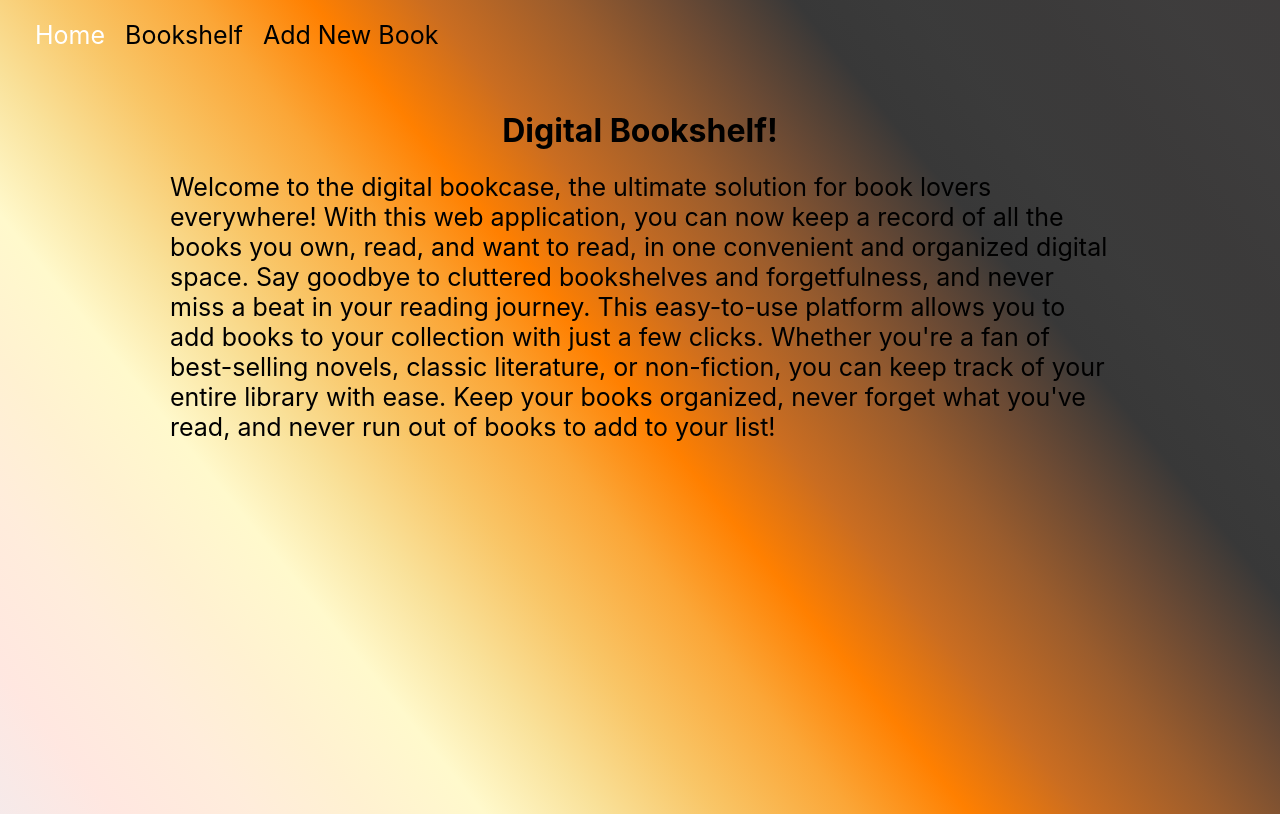
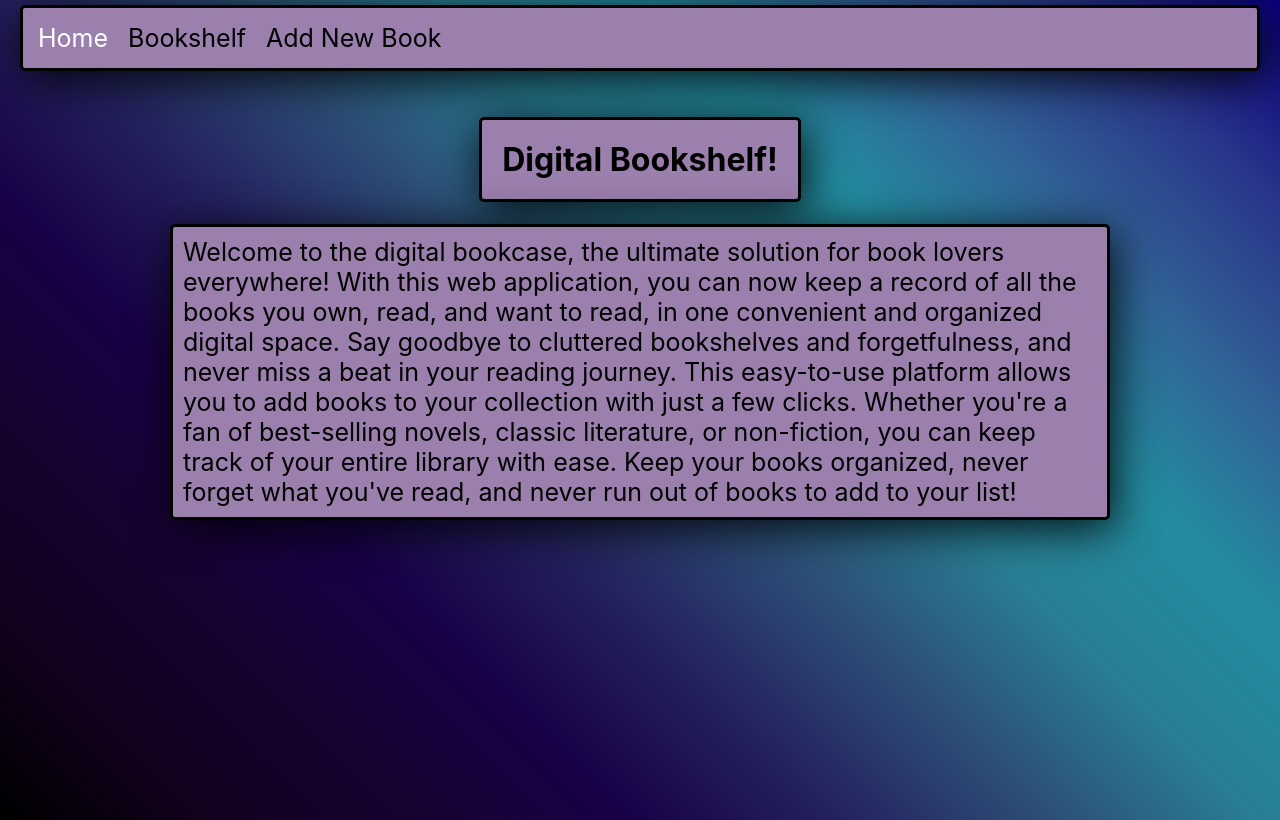
Before and after one commit to Creasser/Blakes-Bookshelf, a React (Create React App) app: page / in a window 1280 px wide. Built offline with nearby package versions, Linux system fonts and the light colour scheme; data requests are answered from the project's data file.

Commit message:
style changes

```diff
--- a/src/components/Home.js
+++ b/src/components/Home.js
@@ -3,7 +3,7 @@ import React from "react";
 function Home(){
 
     return (
-        <div className="homepage">
+        <div className="container">
             <h1 id="title">Digital Bookshelf!</h1>
             <div className="home">Welcome to the digital bookcase, the ultimate solution for book lovers everywhere! With this web application, you can now keep a record of all the books you own, read, and want to read, in one convenient and organized digital space. Say goodbye to cluttered bookshelves and forgetfulness, and never miss a beat in your reading journey. This easy-to-use platform allows you to add books to your collection with just a few clicks. Whether you're a fan of best-selling novels, classic literature, or non-fiction, you can keep track of your entire library with ease. Keep your books organized, never forget what you've read, and never run out of books to add to your list!</div>
         </div>
--- a/src/index.css
+++ b/src/index.css
@@ -5,26 +5,19 @@ body {
     sans-serif;
   -webkit-font-smoothing: antialiased;
   -moz-osx-font-smoothing: grayscale;
-  /*background-color: #747C92;*/
   background-image: linear-gradient(
-  51deg,
-  hsl(0deg 39% 94%) 0%,
-  hsl(13deg 100% 94%) 6%,
-  hsl(29deg 100% 93%) 13%,
-  hsl(42deg 100% 91%) 19%,
-  hsl(53deg 100% 90%) 25%,
-  hsl(45deg 89% 79%) 31%,
-  hsl(39deg 92% 69%) 37%,
-  hsl(34deg 96% 60%) 44%,
-  hsl(30deg 100% 50%) 50%,
-  hsl(27deg 72% 46%) 56%,
-  hsl(26deg 55% 39%) 63%,
-  hsl(24deg 34% 31%) 69%,
-  hsl(0deg 0% 22%) 75%,
-  hsl(0deg 0% 23%) 81%,
-  hsl(0deg 1% 23%) 87%,
-  hsl(0deg 1% 24%) 94%,
-  hsl(0deg 2% 24%) 100%
+  45deg,
+  hsl(0deg 0% 0%) 0%,
+  hsl(277deg 94% 6%) 10%,
+  hsl(268deg 92% 10%) 20%,
+  hsl(260deg 97% 14%) 30%,
+  hsl(242deg 47% 25%) 40%,
+  hsl(213deg 45% 32%) 50%,
+  hsl(192deg 57% 37%) 60%,
+  hsl(189deg 64% 38%) 70%,
+  hsl(211deg 51% 39%) 80%,
+  hsl(232deg 54% 35%) 90%,
+  hsl(245deg 100% 25%) 100%
 );
 }
 
@@ -33,14 +26,16 @@ code {
     monospace;
 }
 
-.container {
-  height: 90.5vh;
-}
 
 .navLinkContainer {
   display: flex;
   margin-bottom: 25px;
   padding: 15px;
+  border: solid;
+    background-color: #9b7fad;
+    border-radius: 5px;
+    box-shadow: 4px 8px 45px 0px rgba(0,0,0,0.90);
+
 }
 
 .navLinks.active,
@@ -67,8 +62,9 @@ code {
   border: solid black;
   margin-bottom: 25px;
   padding: 10px;
-  background: wheat;
+  background: #9b7fad;
   border-radius: 5px;
+  box-shadow: 4px 8px 45px 0px rgba(0,0,0,0.90);
 }
 .bookCover {
   width: 250px;
@@ -108,8 +104,13 @@ code {
   color: white;
 }
 #title {
-  display: flex;
-  justify-content: center;
+
+  border: solid black;
+  border-radius: 5px;
+  background: #9b7fad;
+  padding: 20px;
+  display: inline-flex;
+  box-shadow: 4px 8px 45px 0px rgba(0,0,0,0.90)
 }
 
 .bookLinks {
@@ -126,10 +127,15 @@ code {
 }
 .home {
   display: flex;
-  justify-content: center;
-  font-size: 25px;
-  margin-left: 150px;
-  margin-right: 150px;
+    justify-content: center;
+    font-size: 25px;
+    margin-left: 150px;
+    margin-right: 150px;
+    border: solid;
+    background-color: #9b7fad;
+    padding: 10px;
+    box-shadow: 4px 8px 45px 0px rgb(0 0 0 / 90%);
+    border-radius: 5px;
 }
 
 .bookDetails {
@@ -144,6 +150,9 @@ code {
   font-size: 20px;
 }
 
-.homepage {
+.container {
   height: 90.5vh;
+  display: flex;
+  flex-direction: column;
+  align-items: center;
 }
```
